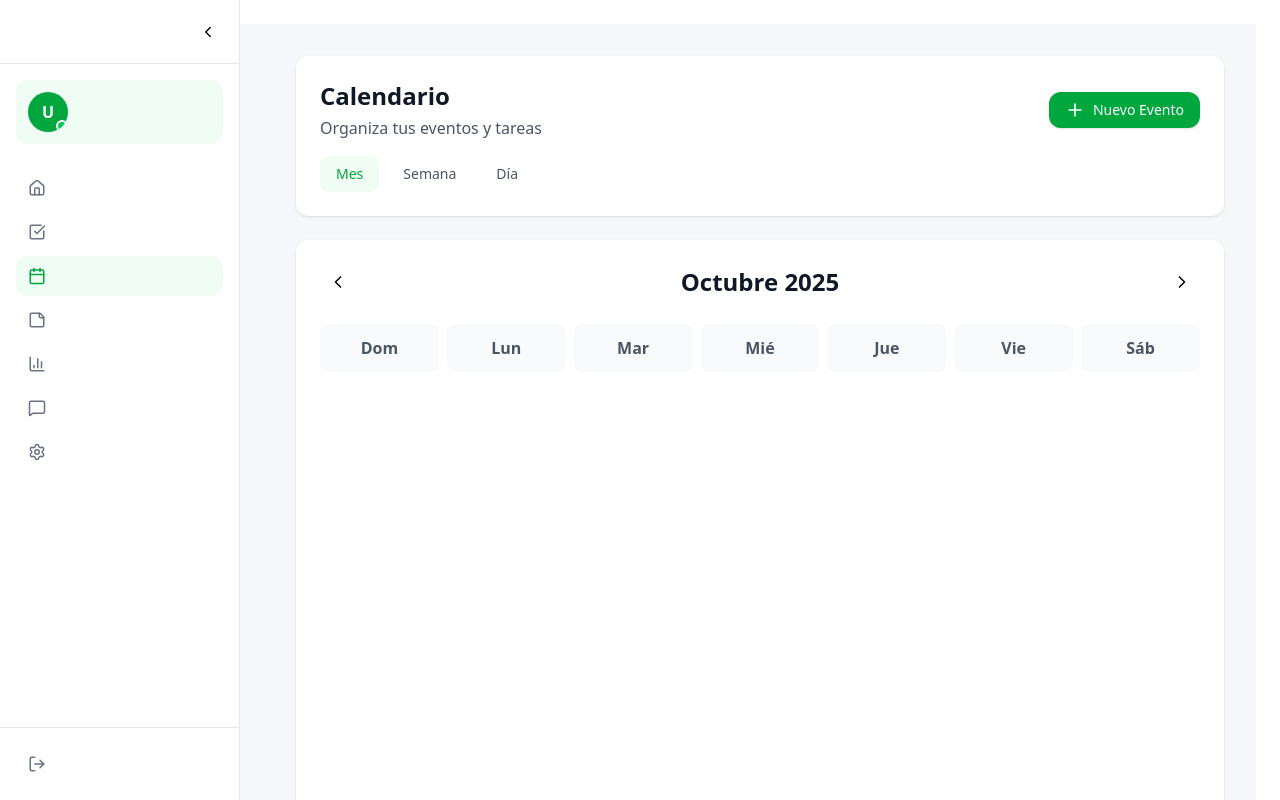
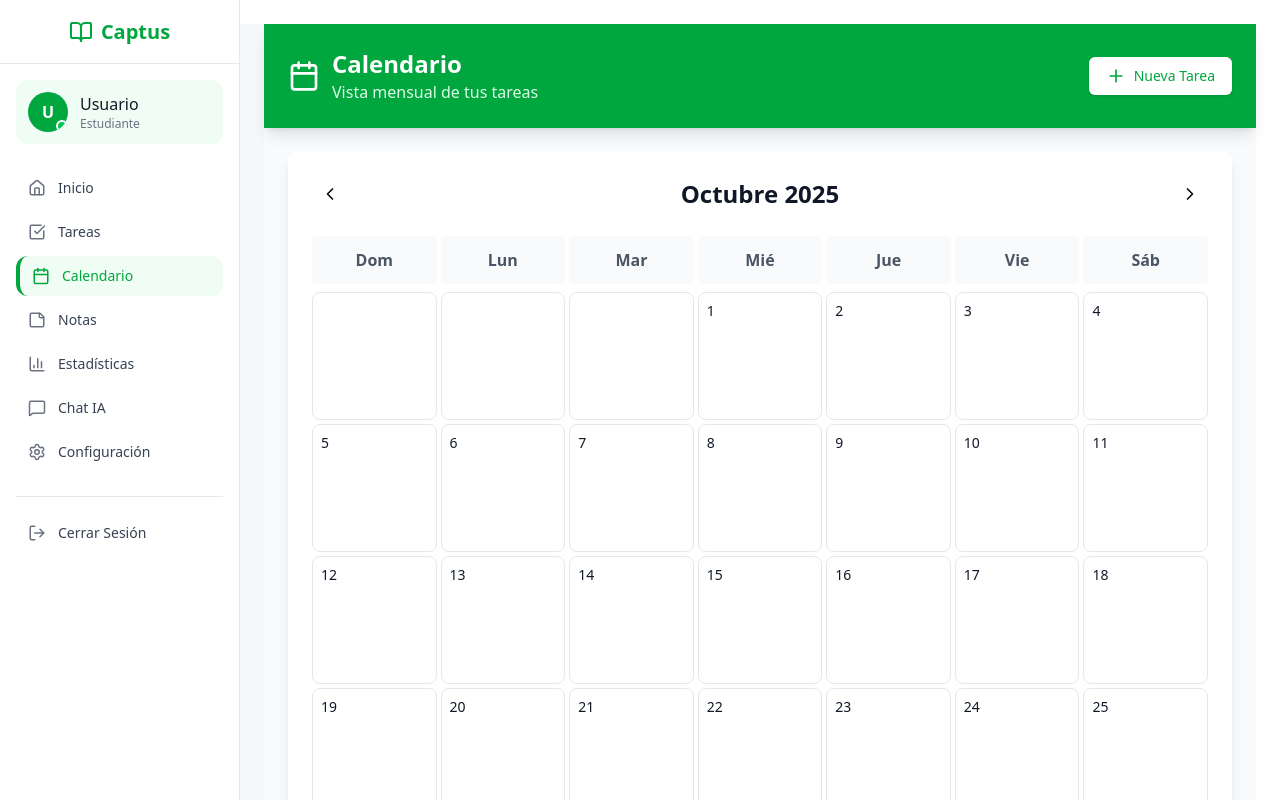
Before and after one commit to Raikadier/Captus, a React (Vite) app: page /calendar in a window 1280 px wide. Shown: the top 800 px of the page. Built offline with nearby package versions, Linux system fonts and the light colour scheme.

Commit message:
Revert "actualizacion de diseño"
This reverts commit 25c2dfdc761148a84f7c7be82594c1bdc609146c.

```diff
--- a/package.json
+++ b/package.json
@@ -16,7 +16,6 @@
     "captus-monorepo": "file:..",
     "class-variance-authority": "^0.7.1",
     "clsx": "^2.1.1",
-    "framer-motion": "^11.18.2",
     "lucide-react": "^0.546.0",
     "react": "^19.1.1",
     "react-dom": "^19.1.1",
--- a/src/features/calendar/CalendarPage.jsx
+++ b/src/features/calendar/CalendarPage.jsx
@@ -1,17 +1,14 @@
 // CalendarPage - Monthly calendar view with tasks
 import React, { useState, useEffect } from 'react';
-import { ChevronLeft, ChevronRight, Calendar, Plus, Clock } from 'lucide-react';
-import { motion, AnimatePresence } from 'framer-motion';
+import { ChevronLeft, ChevronRight, Calendar, Plus } from 'lucide-react';
 
 const CalendarPage = () => {
   const [currentDate, setCurrentDate] = useState(new Date());
   const [selectedDate, setSelectedDate] = useState(new Date());
   const [tasks, setTasks] = useState([]);
   const [showTaskForm, setShowTaskForm] = useState(false);
-  const [view, setView] = useState("month");
 
   // Mock tasks data - TODO: Replace with API call
-
   useEffect(() => {
     const mockTasks = [
       {
@@ -93,41 +90,35 @@ const CalendarPage = () => {
   const dayNames = ['Dom', 'Lun', 'Mar', 'Mié', 'Jue', 'Vie', 'Sáb'];
 
   return (
-    <div className="min-h-screen bg-[#F6F7FB] p-8">
-      <div className="bg-white rounded-xl shadow-sm p-6 mb-6">
-        <div className="flex items-center justify-between mb-4">
+    <div className="min-h-screen bg-gray-50">
+      {/* Header */}
+      <div className="bg-green-600 text-white p-6 shadow-lg">
+        <div className="max-w-7xl mx-auto flex items-center justify-between">
+          <div className="flex items-center space-x-3">
+            <Calendar className="w-8 h-8" />
             <div>
-            <h1 className="text-2xl font-bold text-gray-900">Calendario</h1>
-            <p className="text-gray-600 mt-1">Organiza tus eventos y tareas</p>
+              <h1 className="text-2xl font-bold">Calendario</h1>
+              <p className="text-green-100">Vista mensual de tus tareas</p>
+            </div>
           </div>
           <button
             onClick={() => setShowTaskForm(true)}
-            className="inline-flex items-center px-4 py-2 text-sm font-medium rounded-xl text-white bg-green-600 hover:bg-green-700 focus:outline-none focus:ring-2 focus:ring-offset-2 focus:ring-green-500 transition-all duration-200 shadow-sm hover:shadow-md"
+            className="inline-flex items-center px-4 py-2 border border-transparent text-sm font-medium rounded-md shadow-sm text-green-600 bg-white hover:bg-green-50 focus:outline-none focus:ring-2 focus:ring-offset-2 focus:ring-white"
           >
             <Plus className="h-5 w-5 mr-2" />
-            Nuevo Evento
+            Nueva Tarea
           </button>
-        </div>
-
-        {/* View tabs */}
-        <div className="flex space-x-2">
-          {["month", "week", "day"].map((v) => (
-            <button
-              key={v}
-              onClick={() => setView(v)}
-              className={`px-4 py-2 rounded-lg text-sm font-medium transition-all duration-200 ${
-                view === v ? "bg-green-50 text-green-600" : "text-gray-600 hover:bg-gray-50"
-              }`}
-            >
-              {v === "month" ? "Mes" : v === "week" ? "Semana" : "Día"}
-            </button>
-          ))}
         </div>
       </div>
 
-      <div className="bg-white rounded-xl shadow-sm p-6 mb-6">
+      <div className="max-w-7xl mx-auto p-6">
+        {/* Calendar Header */}
+        <div className="bg-white rounded-lg shadow-lg p-6 mb-6">
           <div className="flex items-center justify-between mb-6">
-          <button onClick={() => navigateMonth(-1)} className="p-2 hover:bg-gray-100 rounded-lg transition-colors">
+            <button
+              onClick={() => navigateMonth(-1)}
+              className="p-2 hover:bg-gray-100 rounded-md"
+            >
               <ChevronLeft className="w-5 h-5" />
             </button>
 
@@ -135,125 +126,113 @@ const CalendarPage = () => {
               {monthNames[currentDate.getMonth()]} {currentDate.getFullYear()}
             </h2>
 
-          <button onClick={() => navigateMonth(1)} className="p-2 hover:bg-gray-100 rounded-lg transition-colors">
+            <button
+              onClick={() => navigateMonth(1)}
+              className="p-2 hover:bg-gray-100 rounded-md"
+            >
               <ChevronRight className="w-5 h-5" />
             </button>
           </div>
 
           {/* Day Headers */}
-        <div className="grid grid-cols-7 gap-2 mb-2">
+          <div className="grid grid-cols-7 gap-1 mb-2">
             {dayNames.map((day) => (
-            <div key={day} className="p-3 text-center font-semibold text-gray-600 bg-gray-50 rounded-lg">
+              <div key={day} className="p-3 text-center font-semibold text-gray-600 bg-gray-50 rounded">
                 {day}
               </div>
             ))}
           </div>
 
           {/* Calendar Grid */}
-        <div className="grid grid-cols-7 gap-2">
-          <AnimatePresence mode="wait">
+          <div className="grid grid-cols-7 gap-1">
             {getDaysInMonth(currentDate).map((date, index) => (
-              <motion.div
+              <div
                 key={index}
-                initial={{ opacity: 0, scale: 0.9 }}
-                animate={{ opacity: 1, scale: 1 }}
-                transition={{ duration: 0.2, delay: index * 0.01 }}
-                className={`min-h-32 p-3 border-2 rounded-xl hover:shadow-md cursor-pointer transition-all duration-200 ${
+                className={`min-h-32 p-2 border border-gray-200 rounded-lg hover:bg-gray-50 cursor-pointer ${
                   date && date.toDateString() === selectedDate.toDateString()
-                    ? "ring-2 ring-green-500 bg-green-50 border-green-200"
-                    : date
-                      ? "border-gray-200 hover:border-green-200"
-                      : "border-transparent"
+                    ? 'ring-2 ring-green-500 bg-green-50'
+                    : ''
                 }`}
                 onClick={() => date && setSelectedDate(date)}
               >
                 {date && (
                   <>
-                    <div
-                      className={`text-sm font-semibold mb-2 ${
-                        date.toDateString() === new Date().toDateString()
-                          ? "w-7 h-7 bg-green-600 text-white rounded-full flex items-center justify-center"
-                          : "text-gray-900"
-                      }`}
-                    >
+                    <div className="text-sm font-medium text-gray-900 mb-2">
                       {date.getDate()}
                     </div>
                     <div className="space-y-1">
-                      {getTasksForDate(date)
-                        .slice(0, 2)
-                        .map((task) => (
+                      {getTasksForDate(date).slice(0, 3).map((task) => (
                         <div
                           key={task.id}
-                            className={`text-xs p-1.5 rounded-lg border ${getPriorityColor(task.priority)} ${
-                              task.completed ? "line-through opacity-60" : ""
+                          className={`text-xs p-1 rounded border ${getPriorityColor(task.priority)} ${
+                            task.completed ? 'line-through opacity-60' : ''
                           }`}
                           title={task.title}
                         >
-                            {task.title.length > 12 ? `${task.title.substring(0, 12)}...` : task.title}
+                          {task.title.length > 15 ? `${task.title.substring(0, 15)}...` : task.title}
                         </div>
                       ))}
-                      {getTasksForDate(date).length > 2 && (
-                        <div className="text-xs text-gray-500 font-medium">+{getTasksForDate(date).length - 2} más</div>
+                      {getTasksForDate(date).length > 3 && (
+                        <div className="text-xs text-gray-500">
+                          +{getTasksForDate(date).length - 3} más
+                        </div>
                       )}
                     </div>
                   </>
                 )}
-              </motion.div>
+              </div>
             ))}
-          </AnimatePresence>
           </div>
         </div>
 
+        {/* Selected Date Details */}
         {selectedDate && (
-        <motion.div initial={{ opacity: 0, y: 20 }} animate={{ opacity: 1, y: 0 }} className="bg-white rounded-xl shadow-sm p-6">
-          <div className="flex items-center space-x-3 mb-4">
-            <div className="w-12 h-12 bg-green-50 rounded-xl flex items-center justify-center">
-              <Clock className="w-6 h-6 text-green-600" />
-            </div>
-            <div>
-              <h3 className="text-xl font-bold text-gray-900">
-                {selectedDate.toLocaleDateString('es-ES', {
+          <div className="bg-white rounded-lg shadow-lg p-6">
+            <h3 className="text-xl font-bold text-gray-900 mb-4">
+              Tareas para {selectedDate.toLocaleDateString('es-ES', {
                 weekday: 'long',
-                  day: 'numeric',
+                year: 'numeric',
                 month: 'long',
+                day: 'numeric'
               })}
             </h3>
-              <p className="text-sm text-gray-500">{getTasksForDate(selectedDate).length} eventos programados</p>
-            </div>
-          </div>
 
             <div className="space-y-3">
               {getTasksForDate(selectedDate).length === 0 ? (
-              <div className="text-center py-12">
-                <Calendar className="w-12 h-12 text-gray-300 mx-auto mb-3" />
-                <p className="text-gray-500">No hay eventos para este día</p>
-                <button className="mt-4 text-green-600 hover:text-green-700 font-medium text-sm">Agregar evento</button>
-              </div>
+                <p className="text-gray-500 text-center py-8">
+                  No hay tareas programadas para este día
+                </p>
               ) : (
                 getTasksForDate(selectedDate).map((task) => (
-                <motion.div
+                  <div
                     key={task.id}
-                  initial={{ opacity: 0, x: -20 }}
-                  animate={{ opacity: 1, x: 0 }}
-                  className={`p-4 rounded-xl border-2 ${getPriorityColor(task.priority)} ${task.completed ? "opacity-60" : ""}`}
+                    className={`p-4 rounded-lg border ${getPriorityColor(task.priority)} ${
+                      task.completed ? 'opacity-60' : ''
+                    }`}
                   >
                     <div className="flex items-center justify-between">
-                    <h4 className={`font-semibold ${task.completed ? "line-through" : ""}`}>{task.title}</h4>
-                    <span className={`px-3 py-1 text-xs rounded-full font-medium ${
-                      task.completed ? "bg-green-100 text-green-800" : "bg-gray-100 text-gray-800"
+                      <h4 className={`font-medium ${task.completed ? 'line-through' : ''}`}>
+                        {task.title}
+                      </h4>
+                      <div className="flex items-center space-x-2">
+                        <span className={`px-2 py-1 text-xs rounded-full ${
+                          task.completed
+                            ? 'bg-green-100 text-green-800'
+                            : 'bg-gray-100 text-gray-800'
                         }`}>
-                      {task.completed ? "Completada" : "Pendiente"}
+                          {task.completed ? 'Completada' : 'Pendiente'}
                         </span>
                       </div>
-                </motion.div>
+                    </div>
+                  </div>
                 ))
               )}
             </div>
-        </motion.div>
+          </div>
         )}
       </div>
+    </div>
   );
-
 };
 
 export default CalendarPage;
--- a/src/features/dashboard/components/MainLayout.jsx
+++ b/src/features/dashboard/components/MainLayout.jsx
@@ -1,44 +1,18 @@
 // MainLayout - Layout principal con sidebar fijo como la plantilla
-import React, { useState, useEffect } from 'react';
+import React from 'react';
 import { Outlet } from 'react-router-dom';
-import { motion } from 'framer-motion';
 import Sidebar from './Sidebar';
 
 const MainLayout = ({ children }) => {
-  const [sidebarWidth, setSidebarWidth] = useState(240);
-
-  useEffect(() => {
-    const handleResize = () => {
-      const sidebar = document.querySelector('[class*="fixed inset-y-0 left-0"]');
-      if (sidebar) setSidebarWidth(sidebar.offsetWidth);
-    };
-    handleResize();
-    window.addEventListener('resize', handleResize);
-
-    const observer = new MutationObserver(handleResize);
-    const sidebar = document.querySelector('[class*="fixed inset-y-0 left-0"]');
-    if (sidebar) observer.observe(sidebar, { attributes: true, attributeFilter: ['style'] });
-
-    return () => {
-      window.removeEventListener('resize', handleResize);
-      observer.disconnect();
-    };
-  }, []);
-
   return (
     <div className="min-h-screen bg-[#F6F7FB]">
       {/* Sidebar fijo */}
       <Sidebar />
 
       {/* Contenido principal */}
-      <motion.div
-        initial={false}
-        animate={{ marginLeft: sidebarWidth }}
-        transition={{ duration: 0.3, ease: [0.4, 0, 0.2, 1] }}
-        className="min-h-screen"
-      >
+      <div className="ml-60">
         {children || <Outlet />}
-      </motion.div>
+      </div>
     </div>
   );
 };
--- a/src/features/dashboard/components/Sidebar.jsx
+++ b/src/features/dashboard/components/Sidebar.jsx
@@ -1,32 +1,29 @@
 // Sidebar - Diseño como la plantilla con sidebar fijo
-import React, { useState } from 'react';
-import { Link, useLocation, useNavigate } from 'react-router-dom';
+import React from 'react';
+import { Link, useLocation } from 'react-router-dom';
 import { useAuth } from '../../../context/AuthContext';
-import { motion, AnimatePresence } from 'framer-motion';
+import { useNavigate } from 'react-router-dom';
 import {
   BookOpen,
   Home,
   CheckSquare,
-  Calendar as CalendarIcon,
+  Calendar,
   StickyNote,
   BarChart3,
   MessageSquare,
   Settings,
-  LogOut,
-  ChevronLeft,
-  ChevronRight
+  LogOut
 } from 'lucide-react';
 
 const Sidebar = () => {
   const location = useLocation();
   const { user, logout } = useAuth();
   const navigate = useNavigate();
-  const [isCollapsed, setIsCollapsed] = useState(false);
 
   const menuItems = [
     { path: '/home', icon: Home, label: 'Inicio' },
     { path: '/tasks', icon: CheckSquare, label: 'Tareas' },
-    { path: '/calendar', icon: CalendarIcon, label: 'Calendario' },
+    { path: '/calendar', icon: Calendar, label: 'Calendario' },
     { path: '/notes', icon: StickyNote, label: 'Notas' },
     { path: '/estadisticas', icon: BarChart3, label: 'Estadísticas' },
     { path: '/chatbot', icon: MessageSquare, label: 'Chat IA' },
@@ -41,108 +38,65 @@ const Sidebar = () => {
   };
 
   return (
-    <motion.div
-      initial={false}
-      animate={{ width: isCollapsed ? 80 : 240 }}
-      transition={{ duration: 0.3, ease: [0.4, 0, 0.2, 1] }}
-      className="fixed inset-y-0 left-0 bg-white border-r border-gray-200 z-10 flex flex-col"
-    >
-      <div className="flex items-center justify-between h-16 border-b border-gray-200 px-4">
-        <AnimatePresence mode="wait">
-          {!isCollapsed && (
-            <motion.div
-              initial={{ opacity: 0 }}
-              animate={{ opacity: 1 }}
-              exit={{ opacity: 0 }}
-              transition={{ duration: 0.2 }}
-              className="flex items-center space-x-2"
-            >
-              <BookOpen className="text-green-600" size={24} />
+    <div className="fixed inset-y-0 left-0 w-60 bg-white border-r border-gray-200 z-10">
+      {/* Header con logo */}
+      <div className="flex items-center justify-center h-16 border-b border-gray-200">
+        <BookOpen className="text-green-600 mr-2" size={24} />
         <h1 className="text-xl font-semibold text-green-600">Captus</h1>
-            </motion.div>
-          )}
-          {isCollapsed && (
-            <motion.div
-              initial={{ opacity: 0 }}
-              animate={{ opacity: 1 }}
-              exit={{ opacity: 0 }}
-              transition={{ duration: 0.2 }}
-            >
-              <BookOpen className="text-green-600" size={24} />
-            </motion.div>
-          )}
-        </AnimatePresence>
-        <button
-          onClick={() => setIsCollapsed(!isCollapsed)}
-          className="p-1.5 rounded-lg hover:bg-gray-100 transition-colors"
-          title={isCollapsed ? 'Expandir' : 'Colapsar'}
-        >
-          {isCollapsed ? <ChevronRight size={18} /> : <ChevronLeft size={18} />}
-        </button>
       </div>
 
-      <div className="p-4 flex-shrink-0">
-        <div className={`flex items-center ${isCollapsed ? 'justify-center' : 'space-x-3'} mb-6 p-3 bg-green-50 rounded-xl transition-all duration-200`}>
-          <div className="relative w-10 h-10 rounded-full overflow-hidden bg-green-600 flex items-center justify-center flex-shrink-0">
-            <span className="text-white font-semibold">{user?.name ? user.name.charAt(0).toUpperCase() : 'U'}</span>
+      {/* Información del usuario */}
+      <div className="p-4">
+        <div className="flex items-center space-x-3 mb-6 p-3 bg-green-50 rounded-xl">
+          <div className="relative w-10 h-10 rounded-full overflow-hidden bg-green-600 flex items-center justify-center">
+            <span className="text-white font-semibold">
+              {user?.name ? user.name.charAt(0).toUpperCase() : 'U'}
+            </span>
             <div className="absolute bottom-0 right-0 w-3 h-3 bg-green-500 rounded-full border-2 border-white"></div>
           </div>
-          <AnimatePresence>
-            {!isCollapsed && (
-              <motion.div initial={{ opacity: 0, width: 0 }} animate={{ opacity: 1, width: 'auto' }} exit={{ opacity: 0, width: 0 }} transition={{ duration: 0.2 }}>
-                <p className="font-medium text-gray-900 whitespace-nowrap">{user?.name || 'Usuario'}</p>
-                <p className="text-xs text-gray-500 whitespace-nowrap">Estudiante</p>
-              </motion.div>
-            )}
-          </AnimatePresence>
+          <div>
+            <p className="font-medium text-gray-900">
+              {user?.name || 'Usuario'}
+            </p>
+            <p className="text-xs text-gray-500">Estudiante</p>
+          </div>
         </div>
 
+        {/* Navegación */}
         <nav className="space-y-1">
           {menuItems.map((item) => {
             const Icon = item.icon;
-            const active = isActive(item.path);
             return (
               <Link
                 key={item.path}
                 to={item.path}
-                className={`flex items-center ${isCollapsed ? 'justify-center' : 'space-x-3'} px-3 py-2.5 rounded-xl transition-all duration-200 ${
-                  active ? 'bg-green-50 text-green-600' : 'text-gray-700 hover:bg-gray-50'
+                className={`flex items-center space-x-3 px-3 py-2.5 rounded-xl transition-colors ${
+                  isActive(item.path)
+                    ? 'bg-green-50 text-green-600 border-l-4 border-green-600'
+                    : 'text-gray-700 hover:bg-gray-50'
                 }`}
-                title={isCollapsed ? item.label : ''}
               >
-                <span className={active ? 'text-green-600' : 'text-gray-500'}>
+                <span className={isActive(item.path) ? 'text-green-600' : 'text-gray-500'}>
                   <Icon size={18} />
                 </span>
-                <AnimatePresence>
-                  {!isCollapsed && (
-                    <motion.span initial={{ opacity: 0, width: 0 }} animate={{ opacity: 1, width: 'auto' }} exit={{ opacity: 0, width: 0 }} transition={{ duration: 0.2 }} className="font-medium text-sm whitespace-nowrap">
-                      {item.label}
-                    </motion.span>
-                  )}
-                </AnimatePresence>
+                <span className="font-medium text-sm">{item.label}</span>
               </Link>
             );
           })}
         </nav>
-      </div>
 
-      <div className="mt-auto p-4 border-t border-gray-200">
+        {/* Botón de logout */}
+        <div className="mt-6 pt-4 border-t border-gray-200">
           <button
             onClick={handleLogout}
-          className={`flex items-center ${isCollapsed ? 'justify-center' : 'space-x-3'} px-3 py-2.5 rounded-xl text-gray-700 hover:bg-gray-50 transition-all duration-200 w-full`}
-          title={isCollapsed ? 'Cerrar Sesión' : ''}
+            className="flex items-center space-x-3 px-3 py-2.5 rounded-xl text-gray-700 hover:bg-gray-50 transition-colors w-full text-left"
           >
             <LogOut size={18} className="text-gray-500" />
-          <AnimatePresence>
-            {!isCollapsed && (
-              <motion.span initial={{ opacity: 0, width: 0 }} animate={{ opacity: 1, width: 'auto' }} exit={{ opacity: 0, width: 0 }} transition={{ duration: 0.2 }} className="font-medium text-sm whitespace-nowrap">
-                Cerrar Sesión
-              </motion.span>
-            )}
-          </AnimatePresence>
+            <span className="font-medium text-sm">Cerrar Sesión</span>
           </button>
         </div>
-    </motion.div>
+      </div>
+    </div>
   );
 };
 
--- a/src/index.css
+++ b/src/index.css
@@ -10,75 +10,73 @@
   :root {
     --font-sans: ui-sans-serif, system-ui, -apple-system, Segoe UI, Roboto, Noto Sans, Ubuntu, Cantarell, Helvetica Neue, Arial, Apple Color Emoji, Segoe UI Emoji, Segoe UI Symbol;
     --font-mono: ui-monospace, SFMono-Regular, Menlo, Monaco, Consolas, Liberation Mono, Courier New, monospace;
-    /* Updated to green-based color system for growth and focus */
     --background: 0 0% 100%;
     --foreground: 0 0% 3.9%;
     --card: 0 0% 100%;
     --card-foreground: 0 0% 3.9%;
     --popover: 0 0% 100%;
     --popover-foreground: 0 0% 3.9%;
-    --primary: 142 76% 36%; /* green-600 */
-    --primary-foreground: 0 0% 100%;
-    --secondary: 142 52% 96%; /* green-50 */
-    --secondary-foreground: 142 76% 36%;
+    --primary: 0 0% 9%;
+    --primary-foreground: 0 0% 98%;
+    --secondary: 0 0% 96.1%;
+    --secondary-foreground: 0 0% 9%;
     --muted: 0 0% 96.1%;
     --muted-foreground: 0 0% 45.1%;
-    --accent: 160 84% 39%; /* emerald-600 */
-    --accent-foreground: 0 0% 100%;
+    --accent: 0 0% 96.1%;
+    --accent-foreground: 0 0% 9%;
     --destructive: 0 84.2% 60.2%;
     --destructive-foreground: 0 0% 98%;
     --border: 0 0% 89.8%;
     --input: 0 0% 89.8%;
-    --ring: 142 76% 36%;
-    --chart-1: 142 76% 36%; /* green */
-    --chart-2: 160 84% 39%; /* emerald */
-    --chart-3: 173 80% 40%; /* teal */
-    --chart-4: 199 89% 48%; /* blue accent */
-    --chart-5: 262 83% 58%; /* violet accent */
-    --radius: 0.75rem;
-    --sidebar-background: 0 0% 100%;
-    --sidebar-foreground: 0 0% 3.9%;
-    --sidebar-primary: 142 76% 36%;
-    --sidebar-primary-foreground: 0 0% 100%;
-    --sidebar-accent: 142 52% 96%;
-    --sidebar-accent-foreground: 142 76% 36%;
-    --sidebar-border: 0 0% 89.8%;
-    --sidebar-ring: 142 76% 36%;
+    --ring: 0 0% 3.9%;
+    --chart-1: 12 76% 61%;
+    --chart-2: 173 58% 39%;
+    --chart-3: 197 37% 24%;
+    --chart-4: 43 74% 66%;
+    --chart-5: 27 87% 67%;
+    --radius: 0.5rem;
+    --sidebar-background: 0 0% 98%;
+    --sidebar-foreground: 240 5.3% 26.1%;
+    --sidebar-primary: 240 5.9% 10%;
+    --sidebar-primary-foreground: 0 0% 98%;
+    --sidebar-accent: 240 4.8% 95.9%;
+    --sidebar-accent-foreground: 240 5.9% 10%;
+    --sidebar-border: 220 13% 91%;
+    --sidebar-ring: 217.2 91.2% 59.8%;
   }
   .dark {
-    /* Dark mode with green accents */
-    --background: 0 0% 7%;
+    --background: 0 0% 3.9%;
     --foreground: 0 0% 98%;
-    --card: 0 0% 10%;
+    --card: 0 0% 3.9%;
     --card-foreground: 0 0% 98%;
-    --popover: 0 0% 10%;
+    --popover: 0 0% 3.9%;
     --popover-foreground: 0 0% 98%;
-    --primary: 142 70% 45%;
-    --primary-foreground: 0 0% 100%;
+    --primary: 0 0% 98%;
+    --primary-foreground: 0 0% 9%;
     --secondary: 0 0% 14.9%;
     --secondary-foreground: 0 0% 98%;
     --muted: 0 0% 14.9%;
     --muted-foreground: 0 0% 63.9%;
-    --accent: 160 84% 39%;
-    --accent-foreground: 0 0% 100%;
+    --accent: 0 0% 14.9%;
+    --accent-foreground: 0 0% 98%;
     --destructive: 0 62.8% 30.6%;
     --destructive-foreground: 0 0% 98%;
-    --border: 0 0% 20%;
-    --input: 0 0% 20%;
-    --ring: 142 70% 45%;
-    --chart-1: 142 70% 45%;
-    --chart-2: 160 84% 39%;
-    --chart-3: 173 80% 40%;
-    --chart-4: 199 89% 48%;
-    --chart-5: 262 83% 58%;
-    --sidebar-background: 0 0% 10%;
-    --sidebar-foreground: 0 0% 98%;
-    --sidebar-primary: 142 70% 45%;
+    --border: 0 0% 14.9%;
+    --input: 0 0% 14.9%;
+    --ring: 0 0% 83.1%;
+    --chart-1: 220 70% 50%;
+    --chart-2: 160 60% 45%;
+    --chart-3: 30 80% 55%;
+    --chart-4: 280 65% 60%;
+    --chart-5: 340 75% 55%;
+    --sidebar-background: 240 5.9% 10%;
+    --sidebar-foreground: 240 4.8% 95.9%;
+    --sidebar-primary: 224.3 76.3% 48%;
     --sidebar-primary-foreground: 0 0% 100%;
-    --sidebar-accent: 0 0% 14.9%;
-    --sidebar-accent-foreground: 0 0% 98%;
-    --sidebar-border: 0 0% 20%;
-    --sidebar-ring: 142 70% 45%;
+    --sidebar-accent: 240 3.7% 15.9%;
+    --sidebar-accent-foreground: 240 4.8% 95.9%;
+    --sidebar-border: 240 3.7% 15.9%;
+    --sidebar-ring: 217.2 91.2% 59.8%;
   }
 }
 
```
Also changed, not shown: src/features/chatbot/ChatBotPage.jsx (+108 -166 lines), src/features/notes/NotesPage.jsx (+9 -25 lines), 1 other file (tests, documents, lock files or other folders). Lines whose indentation alone changed are shown as unchanged.
